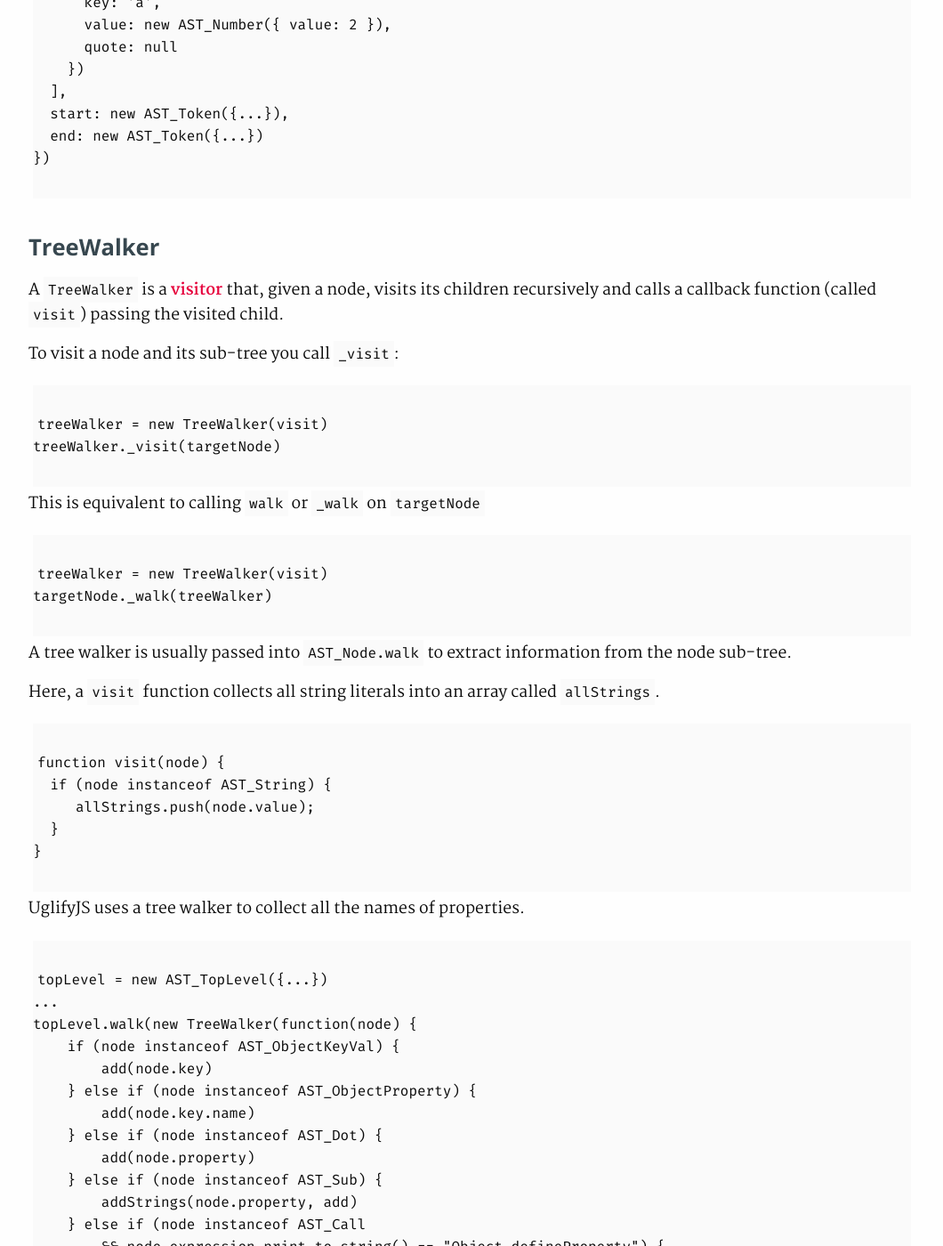
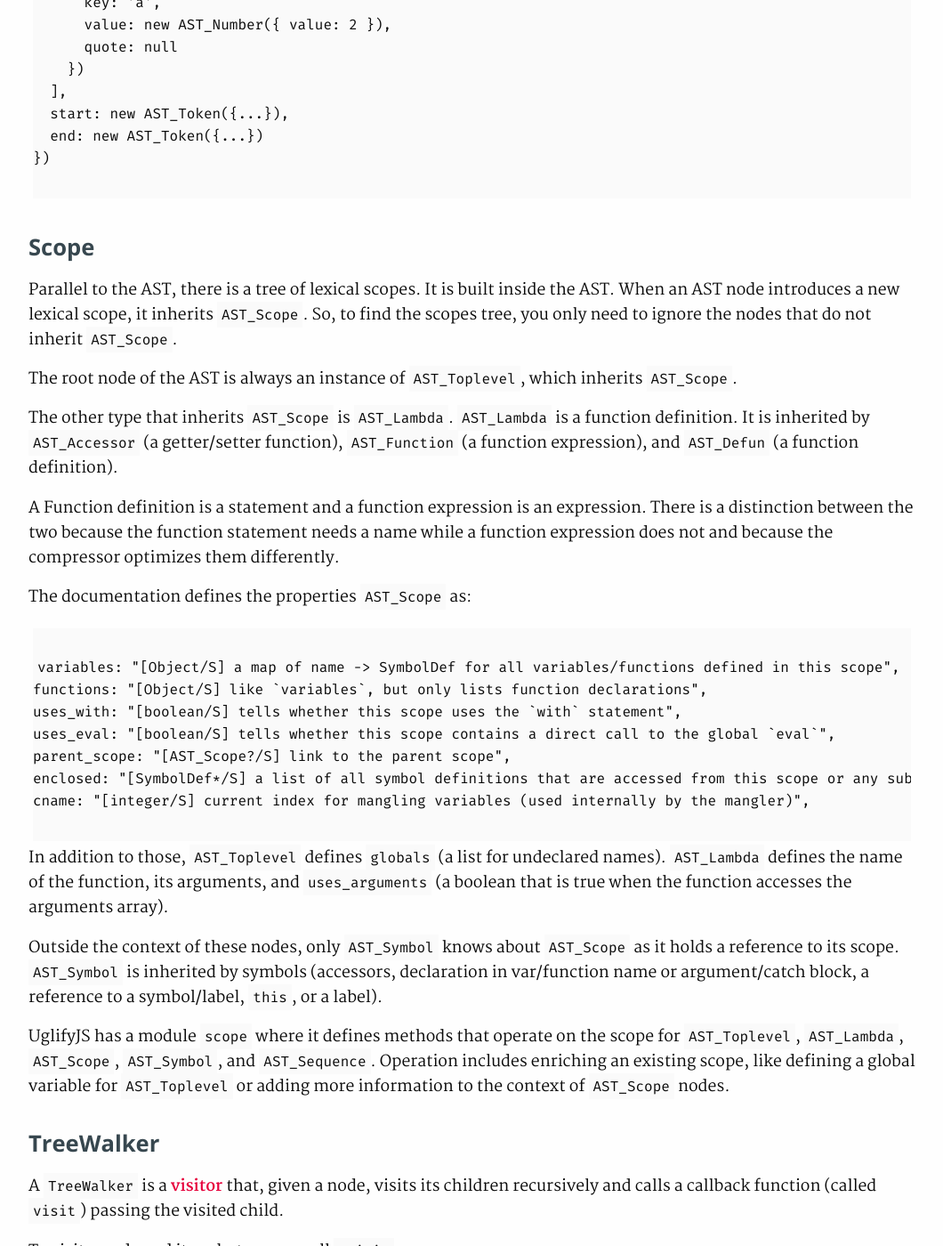
Before and after one commit to haresfaiez/haresfaiez.github.io, a Jekyll site: the page built from _posts/2019-12-25-uglifyjs-internals-overview.md, in a window 1280 px wide and 1400 px high, scrolled down 1712 px. Shown: the whole window at 89% size, without its empty margins (64-1124 px from the left). Built offline with Jekyll 4.4.1, drawn with Linux system fonts in a browser that asks for light colours; some of the changed text lies outside the part shown.

Commit message:
Improve UglifyJS internals overview post

````diff
--- a/_posts/2019-12-25-uglifyjs-internals-overview.md
+++ b/_posts/2019-12-25-uglifyjs-internals-overview.md
@@ -7,18 +7,18 @@ tags:     featured
 ---
 
 [UglifyJS](https://github.com/mishoo/UglifyJS2) is Javascript source code optimizer.
-It compresses Javascript source files so that code travels faster across the network.
-UglifyJS takes as an input the content of a file, the aggregation of the content of many files,
-or a string, and gives back the compressed code and a source-map file.
-
-As I am exploring the library code, I am writing this post to clarify the big picture of
-how Uglify works. I will iterate on it as understand the code more.
-The detailed documentation of UglifyJS is on [Mihai Bazon's blog](http://lisperator.net/uglifyjs/).
-It gives you a closer look at the implementation of the concepts explained here.
+It compresses Javascript files so that code travels faster across the network.
 
 ## AST
-UglifyJS builds an [Abstract syntax tree](https://en.wikipedia.org/wiki/Abstract_syntax_tree) (AST)
- to represent the source code. It is a convenient structure to operate on the input.
+Given a Javascript file, UglifyJS parses its content and builds an
+[Abstract syntax tree](https://en.wikipedia.org/wiki/Abstract_syntax_tree) (AST).
+Each node in the tree holds a definition and a context of a token.
+
+A node that represents a variable definition has a list of accesses to that variable so that UglifyJS
+removes it when the list is empty.
+Similarly, if the children of a statement node are pure variable declarations and its parent is a
+function definition node, then it can be safely deleted.
+These operations are hard to perform when the code is represented as a string.
 
 UglifyJS defines a class named `AST_${typeName}` for each AST node type.
 For example, the definition of a function is represented by an instance of `AST_SymbolDefun`,
@@ -78,6 +78,46 @@ new AST_Object({
 })
 ```
 
+## Scope
+
+Parallel to the AST, there is a tree of lexical scopes.
+It is built inside the AST. When an AST node introduces a new lexical scope, it inherits `AST_Scope`.
+So, to find the scopes tree, you only need to ignore the nodes that do not inherit `AST_Scope`.
+
+The root node of the AST is always an instance of `AST_Toplevel`, which inherits `AST_Scope`.
+
+The other type that inherits `AST_Scope` is `AST_Lambda`.
+`AST_Lambda` is a function definition. It is inherited by `AST_Accessor` (a getter/setter function),
+`AST_Function` (a function expression), and `AST_Defun` (a function definition).
+
+A Function definition is a statement and a function expression is an expression.
+There is a distinction between the two because the function statement needs a name while a function expression
+does not and because the compressor optimizes them differently.
+
+The documentation defines the properties `AST_Scope` as:
+```
+variables: "[Object/S] a map of name -> SymbolDef for all variables/functions defined in this scope",
+functions: "[Object/S] like `variables`, but only lists function declarations",
+uses_with: "[boolean/S] tells whether this scope uses the `with` statement",
+uses_eval: "[boolean/S] tells whether this scope contains a direct call to the global `eval`",
+parent_scope: "[AST_Scope?/S] link to the parent scope",
+enclosed: "[SymbolDef*/S] a list of all symbol definitions that are accessed from this scope or any subscopes",
+cname: "[integer/S] current index for mangling variables (used internally by the mangler)",
+```
+
+In addition to those, `AST_Toplevel` defines `globals` (a list for undeclared names).
+`AST_Lambda` defines the name of the function, its arguments, and `uses_arguments` (a boolean that
+is true when the function accesses the arguments array).
+
+Outside the context of these nodes, only `AST_Symbol` knows about `AST_Scope` as it holds a reference to
+its scope.
+`AST_Symbol` is inherited by symbols (accessors, declaration in var/function name or argument/catch block,
+a reference to a symbol/label, `this`, or a label).
+
+UglifyJS has a module `scope` where it defines methods that operate on the scope for `AST_Toplevel`,
+`AST_Lambda`, `AST_Scope`, `AST_Symbol`, and `AST_Sequence`.
+Operation includes enriching an existing scope, like defining a global variable for `AST_Toplevel`
+or adding more information to the context of `AST_Scope` nodes.
 
 ## TreeWalker
 A `TreeWalker` is a [visitor](https://en.wikipedia.org/wiki/Visitor_pattern) that, given a node,
@@ -110,7 +150,7 @@ function visit(node) {
 
 UglifyJS uses a tree walker to collect all the names of properties.
 ```
-topLevel = new AST_TopLevel({...})
+topLevel = new AST_Toplevel({...})
 ...
 topLevel.walk(new TreeWalker(function(node) {
     if (node instanceof AST_ObjectKeyVal) {
@@ -282,7 +322,7 @@ It uses all the other components, the parser, the compressor, the mangler, and t
 map generator.
 
 `minify` takes the input and a set of options.
-The input can be either an instance of `AST_TopLevel`, a file path, or a list of paths
+The input can be either an instance of `AST_Toplevel`, a file path, or a list of paths
 of different files.
 Options define which operations to execute and which to ignore.
 
````
